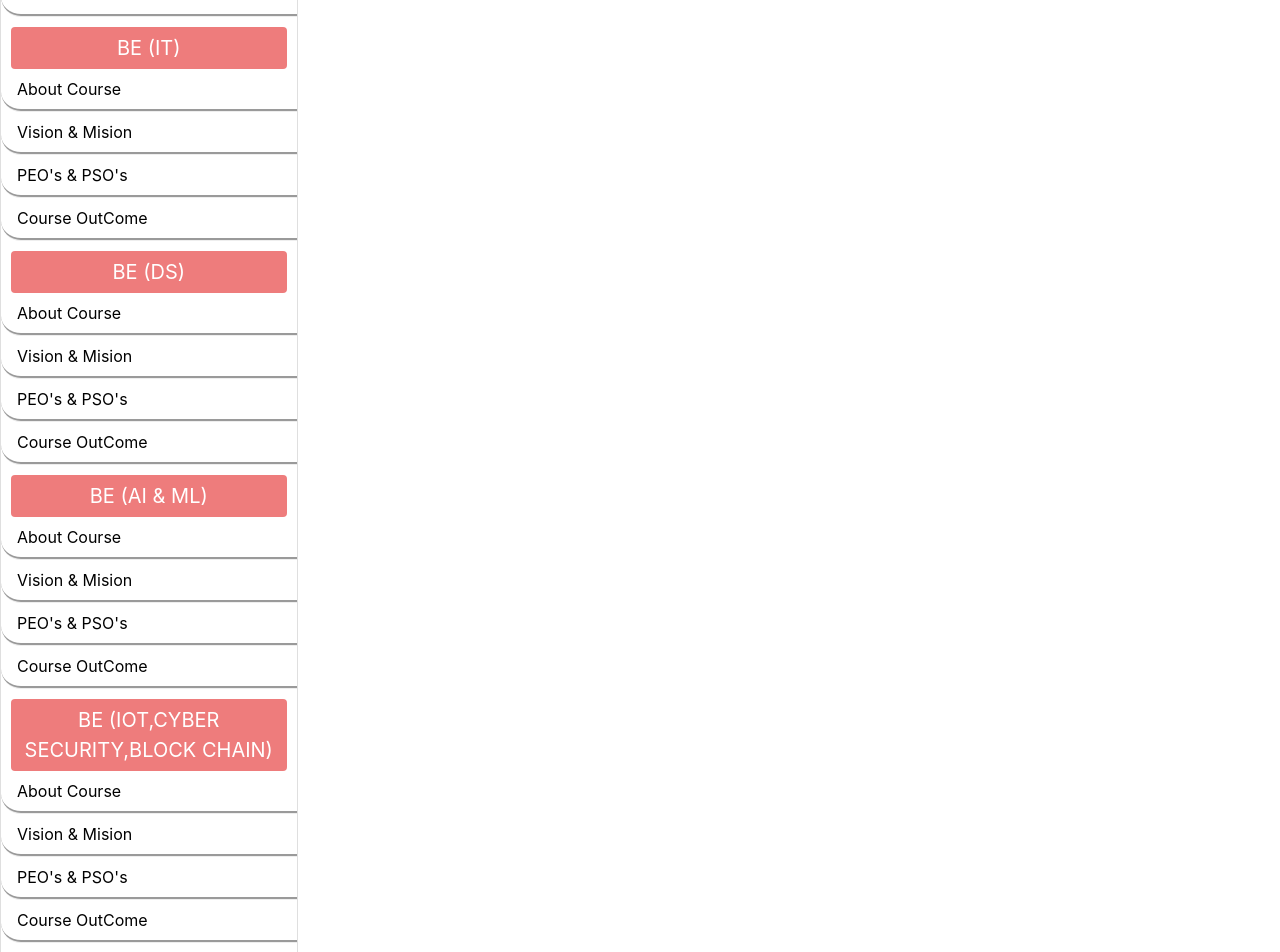
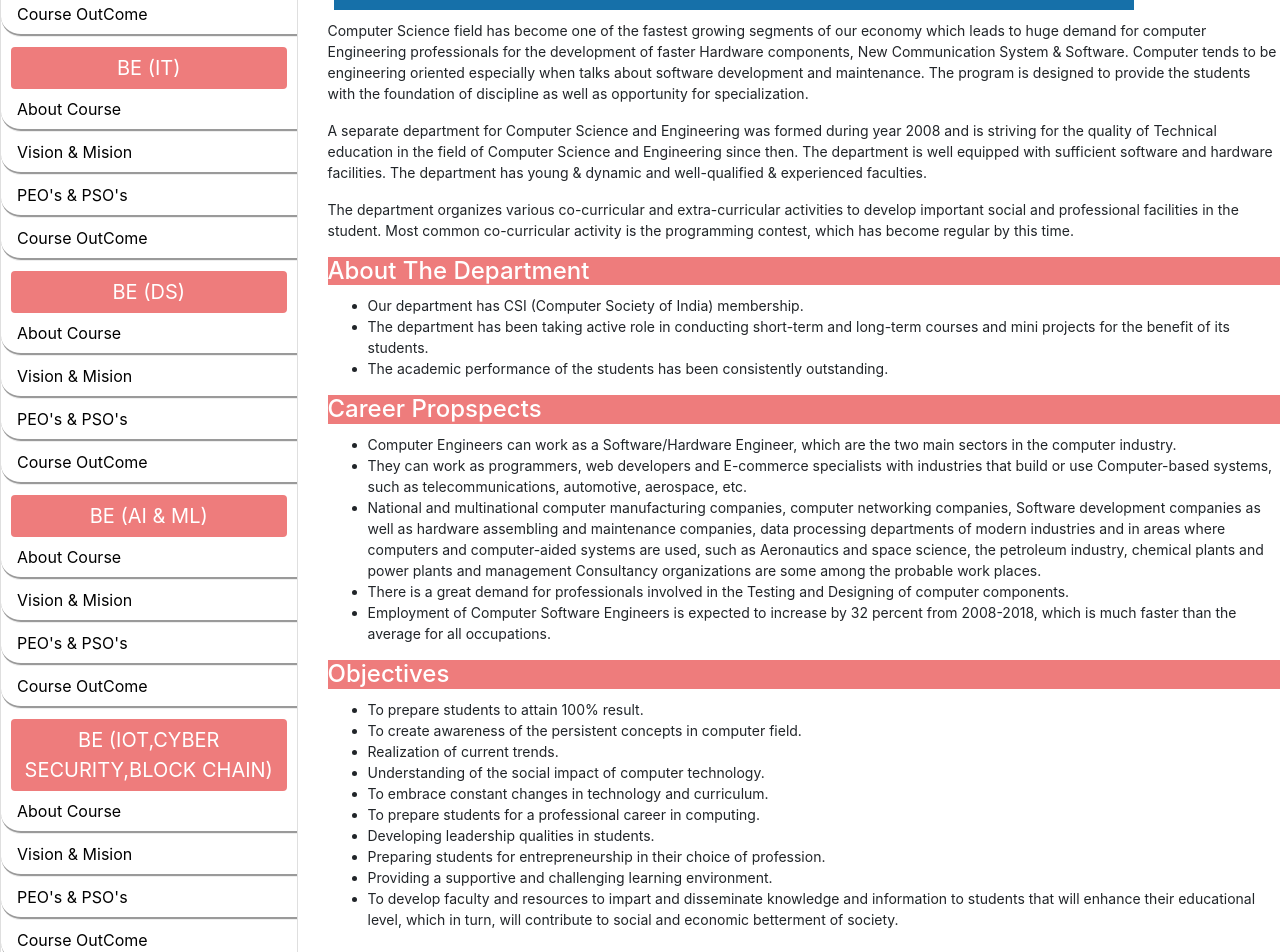
Before and after one commit to zubairdange/nawab-shah, a React (Create React App) app: page /CSEBTECH in a window 1280 px wide. Shown: the part 340-1292 px from the top of the page. Built offline with nearby package versions, Linux system fonts and the light colour scheme.

Commit message:
design about us page

```diff
--- a/src/Components/LeftNav/AboutCourse.jsx
+++ /dev/null
@@ -1,8 +0,0 @@
-import React from "react";
-export const AboutCourse = () => {
-  return (
-    <div>
-      <h1>hi this is about us page</h1>
-    </div>
-  );
-};
--- /dev/null
+++ b/src/Components/LeftNav/UGCourses/BE(CSE)/AboutCourse.jsx
@@ -0,0 +1,128 @@
+import React from "react";
+import "../BE(CSE)/BECSE.css";
+// import imglogo from "../../../Images/imgaes1.png";
+import imgLogo from "../../../Images/imgaes1.jpg.png";
+export const AboutCourse = () => {
+  return (
+    <div>
+      <h3 className="headerclass">Computer Science & Engineering (BTECH)</h3>
+
+      <img src={imgLogo} className="cseimage"></img>
+      <p style={{ textAlign: "left", marginTop: "10px", fontSize: "14px" }}>
+        Computer Science field has become one of the fastest growing segments of
+        our economy which leads to huge demand for computer Engineering
+        professionals for the development of faster Hardware components, New
+        Communication System &amp; Software. Computer tends to be engineering
+        oriented especially when talks about software development and
+        maintenance. The program is designed to provide the students with the
+        foundation of discipline as well as opportunity for specialization.
+      </p>
+      <p style={{ textAlign: "left", marginTop: "10px", fontSize: "14px" }}>
+        A separate department for Computer Science and Engineering was formed
+        during year 2008 and is striving for the quality of Technical education
+        in the field of Computer Science and Engineering since then. The
+        department is well equipped with sufficient software and hardware
+        facilities. The department has young &amp; dynamic and well-qualified
+        &amp; experienced faculties.{" "}
+      </p>
+      <p style={{ textAlign: "left", marginTop: "10px", fontSize: "14px" }}>
+        The department organizes various co-curricular and extra-curricular
+        activities to develop important social and professional facilities in
+        the student. Most common co-curricular activity is the programming
+        contest, which has become regular by this time.
+      </p>
+
+      <h4
+        style={{
+          backgroundColor: "#EE7C7C",
+          color: "white",
+          textAlign: "left",
+        }}
+      >
+        About The Department
+      </h4>
+      <ul style={{ textAlign: "left", fontSize: "14px", marginTop: "10px" }}>
+        <li>Our department has CSI (Computer Society of India) membership.</li>
+
+        <li>
+          The department has been taking active role in conducting short-term
+          and long-term courses and mini projects for the benefit of its
+          students.
+        </li>
+        <li>
+          The academic performance of the students has been consistently
+          outstanding.
+        </li>
+      </ul>
+      <h4
+        style={{
+          backgroundColor: "#EE7C7C",
+          color: "white",
+          textAlign: "left",
+        }}
+      >
+        Career Propspects
+      </h4>
+      <ul style={{ textAlign: "left", fontSize: "14px", marginTop: "10px" }}>
+        <li>
+          Computer Engineers can work as a Software/Hardware Engineer, which are
+          the two main sectors in the computer industry.
+        </li>
+        <li>
+          They can work as programmers, web developers and E-commerce
+          specialists with industries that build or use Computer-based systems,
+          such as telecommunications, automotive, aerospace, etc.
+        </li>
+        <li>
+          National and multinational computer manufacturing companies, computer
+          networking companies, Software development companies as well as
+          hardware assembling and maintenance companies, data processing
+          departments of modern industries and in areas where computers and
+          computer-aided systems are used, such as Aeronautics and space
+          science, the petroleum industry, chemical plants and power plants and
+          management Consultancy organizations are some among the probable work
+          places.
+        </li>
+        <li>
+          There is a great demand for professionals involved in the Testing and
+          Designing of computer components.
+        </li>
+        <li>
+          Employment of Computer Software Engineers is expected to increase by
+          32 percent from 2008-2018, which is much faster than the average for
+          all occupations.
+        </li>
+      </ul>
+      <h4
+        style={{
+          backgroundColor: "#EE7C7C",
+          color: "white",
+          textAlign: "left",
+        }}
+      >
+        Objectives
+      </h4>
+      <ul style={{ textAlign: "left", fontSize: "14px", marginTop: "10px" }}>
+        <li>To prepare students to attain 100% result.</li>
+        <li>
+          To create awareness of the persistent concepts in computer field.
+        </li>
+        <li>Realization of current trends.</li>
+        <li>Understanding of the social impact of computer technology.</li>
+        <li>To embrace constant changes in technology and curriculum.</li>
+        <li>To prepare students for a professional career in computing.</li>
+        <li>Developing leadership qualities in students.</li>
+        <li>
+          Preparing students for entrepreneurship in their choice of profession.
+        </li>
+        <li>Providing a supportive and challenging learning environment.</li>
+        <li>
+          To develop faculty and resources to impart and disseminate knowledge
+          and information to students that will enhance their educational level,
+          which in turn, will contribute to social and economic betterment of
+          society.
+        </li>
+      </ul>
+    </div>
+  );
+};
--- /dev/null
+++ b/src/Components/LeftNav/UGCourses/BE(CSE)/BECSE.css
@@ -0,0 +1,10 @@
+.headerclass{
+    text-align: left;
+    color: #EE7C7C;
+    border-bottom: groove;
+}
+
+.cseimage{
+    justify-content: left;
+    margin-right: 150px;
+}
--- a/src/Components/LeftNav/UGCoursesDetails.jsx
+++ b/src/Components/LeftNav/UGCoursesDetails.jsx
@@ -2,11 +2,11 @@ import React from "react";
 import { Card, Row, Col, Button, Nav } from "react-bootstrap";
 import { BrowserRouter as Router, Switch, Route } from "react-router-dom";
 import "../LeftNav/LeftNav.css";
-import { AboutCourse } from "./AboutCourse";
-import { VisionMision } from "./VisionMision";
+import { AboutCourse } from "./UGCourses/BE(CSE)/AboutCourse";
+import { VisionMision } from "./UGCourses/BE(CSE)/VisionMision";
 export const UGCoursesDetails = () => {
   return (
-    <div>
+    <div style={{ marginTop: "20px" }}>
       <Row>
         <Col lg="3">
           <Card>
@@ -150,7 +150,7 @@ export const UGCoursesDetails = () => {
           </Card>
         </Col>
         <Col lg="9">
-          <h2>hiiiiii</h2>
+          {/* <h2>hiiiiii</h2> */}
           <Router>
             <Switch>
               <Route path="/CSEBTECH">
--- a/src/Components/Navbar/Navbars.jsx
+++ b/src/Components/Navbar/Navbars.jsx
@@ -1,4 +1,5 @@
 import React from "react";
+import { BrowserRouter as Router, Switch, Route } from "react-router-dom";
 import {
   Navbar,
   Nav,
@@ -9,15 +10,16 @@ import {
   Col,
 } from "react-bootstrap";
 import "bootstrap/dist/css/bootstrap.min.css";
+import { AboutCourse } from "../LeftNav/UGCourses/BE(CSE)/AboutCourse";
 export const Navbars = () => {
   return (
     <div>
       <Navbar bg="dark" variant="dark">
-        <Navbar.Brand href="#home">Navbar</Navbar.Brand>
+        {/* <Navbar.Brand href="#home">Navbar</Navbar.Brand> */}
         <Nav className="mr-auto">
           <Nav.Link href="#home">HOME</Nav.Link>
           <Nav.Link href="#features">ABOUT US </Nav.Link>
-          <Nav.Link href="#courses">COURSES</Nav.Link>
+          <Nav.Link href="/CSEBTECH">COURSES</Nav.Link>
           <Nav.Link href="#department">DEPARTMENT</Nav.Link>
           <Nav.Link href="#pricing">ADMISSIONS</Nav.Link>
           <Nav.Link href="#pricing">PLACEMENTS</Nav.Link>
@@ -29,6 +31,11 @@ export const Navbars = () => {
           <Nav.Link href="#pricing">CONTACT US</Nav.Link>
         </Nav>
       </Navbar>
+      <Router>
+        <Switch>
+          <Route path="/CSEBTECH">{/* <AboutCourse /> */}</Route>
+        </Switch>
+      </Router>
     </div>
   );
 };
```
Also changed, not shown: src/Components/Images/imgaes1.jpg.png (added), src/Components/LeftNav/UGCourses/BE(CSE)/VisionMision.jsx (renamed from src/Components/LeftNav/VisionMision.jsx).
